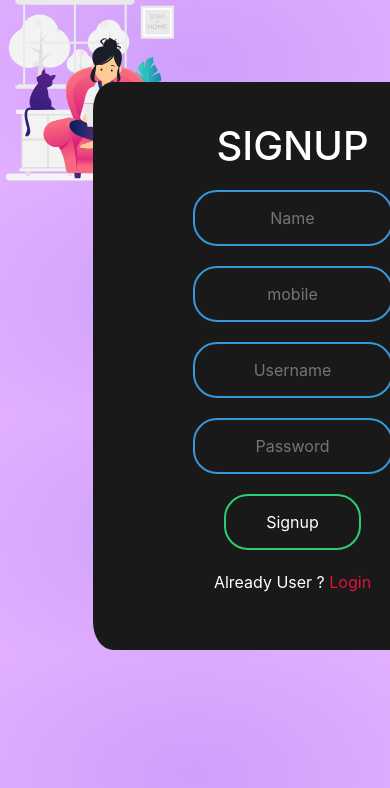
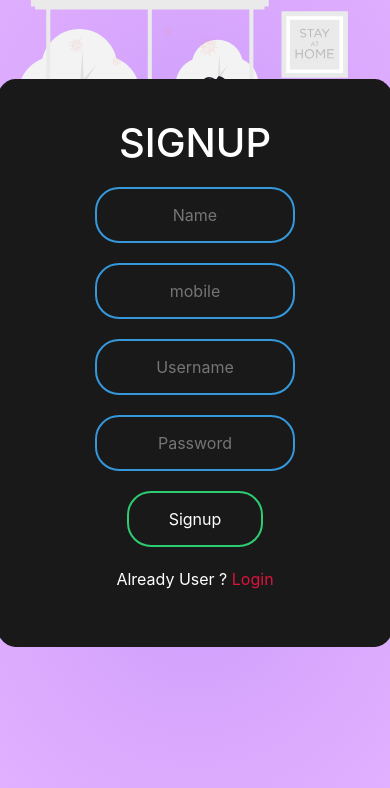
Before and after one commit to urmillive/covid19, a PHP site: page /signup.php in a window 390 px wide; the page is wider, and only the part inside the window is pictured. Shown: the part 56-844 px from the top of that part. Run offline with PHP 8.4, Linux system fonts and the light colour scheme; some libraries are stand-ins or nearby versions; some web fonts are replaced.

Commit message:
make responsive login system

```diff
--- a/css/login.css
+++ b/css/login.css
@@ -15,11 +15,11 @@ body {
 
 @media screen and (device-width: 360px) and (device-height: 640px) and (-webkit-device-pixel-ratio: 4) {
   .box {
-    width: 280px;
+    width: 400px;
     padding: 40px;
     position: absolute;
     top: 50%;
-    left: 70%;
+    left: 50%;
     transform: translate(-50%, -50%);
     background: #191919;
     text-align: center;
@@ -37,11 +37,11 @@ body {
 }
 
 .box {
-  width: 280px;
+  width: 400px;
   padding: 40px;
   position: absolute;
   top: 50%;
-  left: 70%;
+  left: 50%;
   transform: translate(-50%, -50%);
   background: #191919;
   text-align: center;
--- a/css/signup.css
+++ b/css/signup.css
@@ -26,12 +26,28 @@ body{
   color: white;
 }
 
+@media screen and (device-width: 360px) and (device-height: 640px) and (-webkit-device-pixel-ratio: 4) {
+  .box {
+    width: 400px;
+    padding: 40px;
+    position: absolute;
+    top: 50%;
+    left: 50%;
+    transform: translate(-50%, -50%);
+    background: #191919;
+    text-align: center;
+    border-radius: 5%;
+  }
+
+}
+
+
 .box{
     width: 400px;
     padding: 40px;
     position: absolute;
     top: 50%;
-    left: 75%;
+    left: 50%;
     transform: translate(-50%,-50%);
     background: #191919;
     text-align: center;
--- a/signup.php
+++ b/signup.php
@@ -38,10 +38,14 @@ if (isset($_POST['isignup'])) {
 }
 
 ?>
-<div class="imgbox">
-	<img id="staysafe-img" src="./images/svg/stay-safe.svg" alt="Stay Safe">
+
+
+<link rel="stylesheet" href="css/login.css">
+<div class="row">
+	<div class="col-lg-6">
+		<img class="img-fluid w-100" src="./images/svg/stay-safe.svg" alt="Stay Safe">
 	</div>
-<link rel="stylesheet" href="css/signup.css">
+	<div class="col-lg-6">
 		<!-- Login Form -->
 		<form class="box" action="signup.php" method="post">
 			<h1>Signup</h1>
@@ -53,4 +57,7 @@ if (isset($_POST['isignup'])) {
 			<p class="alt-txt">Already User ? <a id="alt-txt" href="login.php">Login</a></p>
 		</form>
 
+	</div>
+</div>
+
 <?php include "footer.php"; ?>
```
Lines whose indentation alone changed are shown as unchanged.
